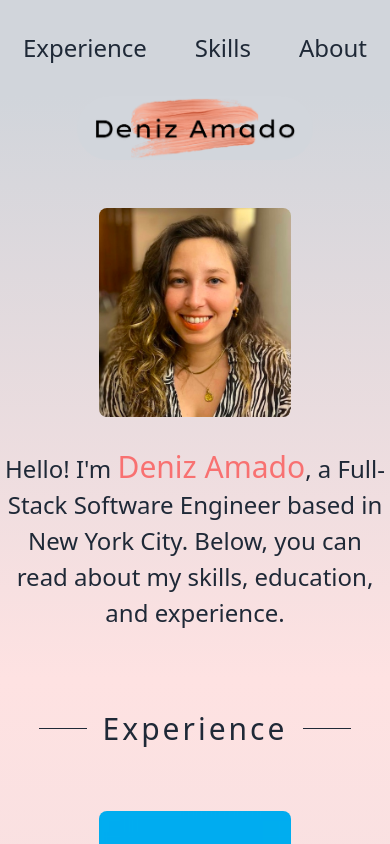
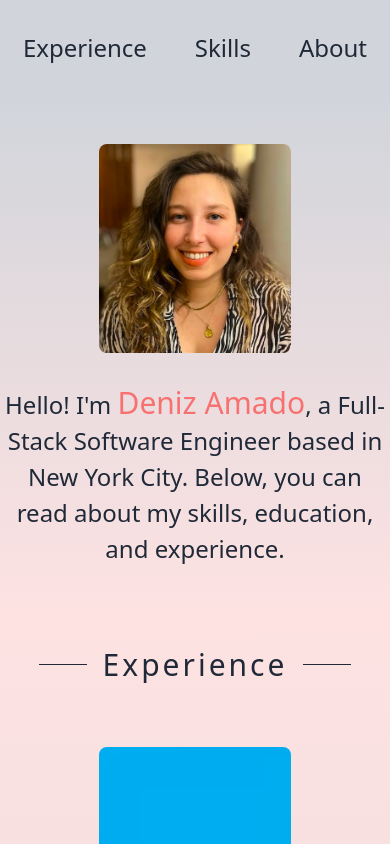
Before and after one commit to denizamadoba/deniz-amado-website-repo, a React (Create React App) app: page / in a window 390 px wide. Shown: the top 844 px of the page. Built offline with nearby package versions, Linux system fonts and the light colour scheme.

Commit message:
Remove mobile logo

```diff
--- a/src/components/IntroStripe.js
+++ b/src/components/IntroStripe.js
@@ -1,9 +1,6 @@
 const IntroStripe = () => {
     return (
-        <div id="intro" className="w-full flex pb-12 md:py-12 md:px-56 md:py-40 bg-gradient-to-b from-gray-300 to-red-100 text-gray-800 justify-center flex-col space-y-12">
-             <div className="text-3xl tracking-widest flex mx-auto md:hidden">
-                <img src="./deniz-logo.png" className="flex h-16 rounded-full" alt="logo"></img>
-            </div>
+        <div id="intro" className="w-full flex py-12 md:px-56 md:py-40 bg-gradient-to-b from-gray-300 to-red-100 text-gray-800 justify-center flex-col space-y-12">
             <div className="flex flex-col md:flex-row items-center space-y-8 md:space-y-0 md:space-x-8">
                 <img src="./deniz-professional-2022.jpg" className="w-48 md:w-96 rounded-lg mx-auto" alt="portrait"></img>
                 <div className="text-2xl leading-normal text-center md:text-left">Hello! I'm <span className="text-red-400 text-3xl">Deniz Amado</span>, a Full-Stack Software Engineer based in New York City. Below, you can read about my skills, education, and experience.
```
